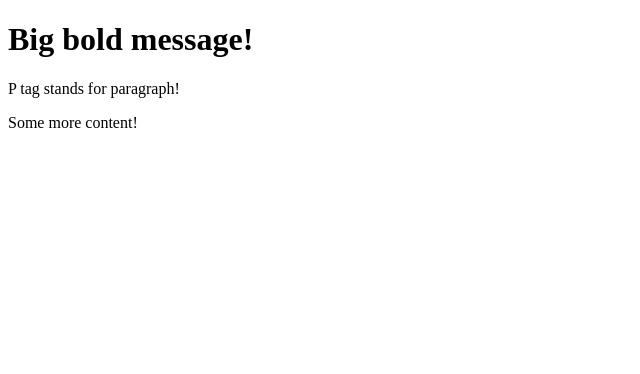
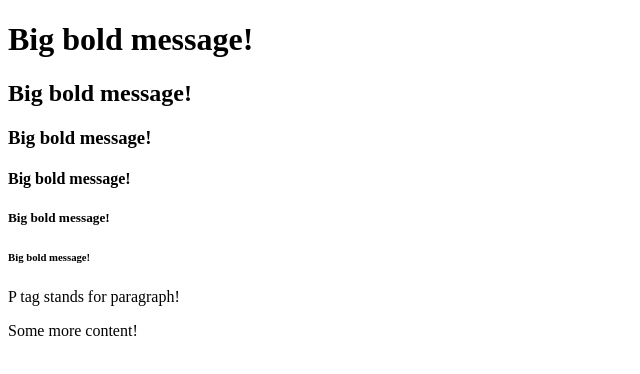
Before and after one commit to nateperro/nateperro.github.io, a plain HTML site: page index.html in a window 1280 px wide. Shown: the whole page, without its empty margins (0-640 px from the left). Drawn offline with Linux system fonts and the light colour scheme.

Commit message:
Update index.html

```diff
--- a/index.html
+++ b/index.html
@@ -5,6 +5,11 @@
   </head>
   <body>
     <h1>Big bold message!</h1>
+    <h2>Big bold message!</h2>
+    <h3>Big bold message!</h3>
+    <h4>Big bold message!</h4>
+    <h5>Big bold message!</h5>
+    <h6>Big bold message!</h6>
     <p>P tag stands for paragraph!</p>
     <p>Some more content!</p>
   </body>
```
